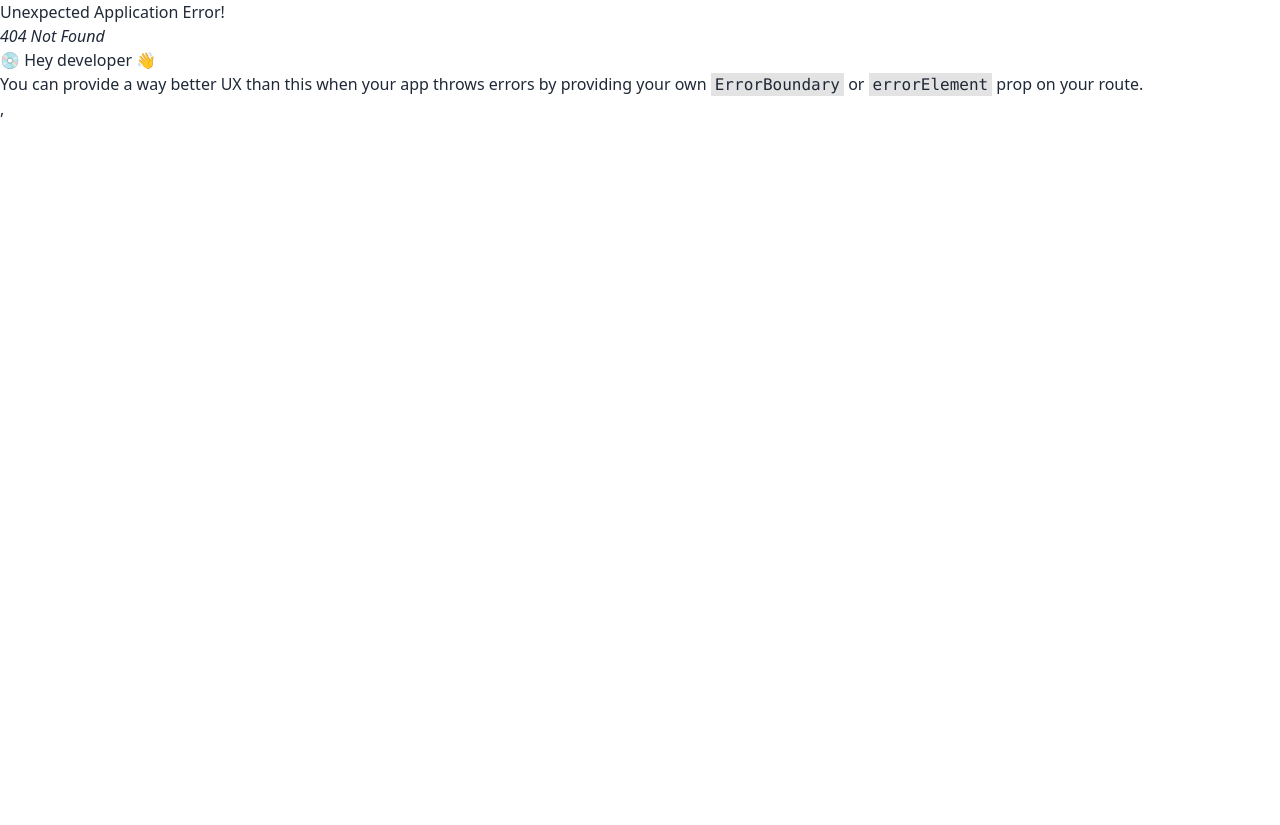
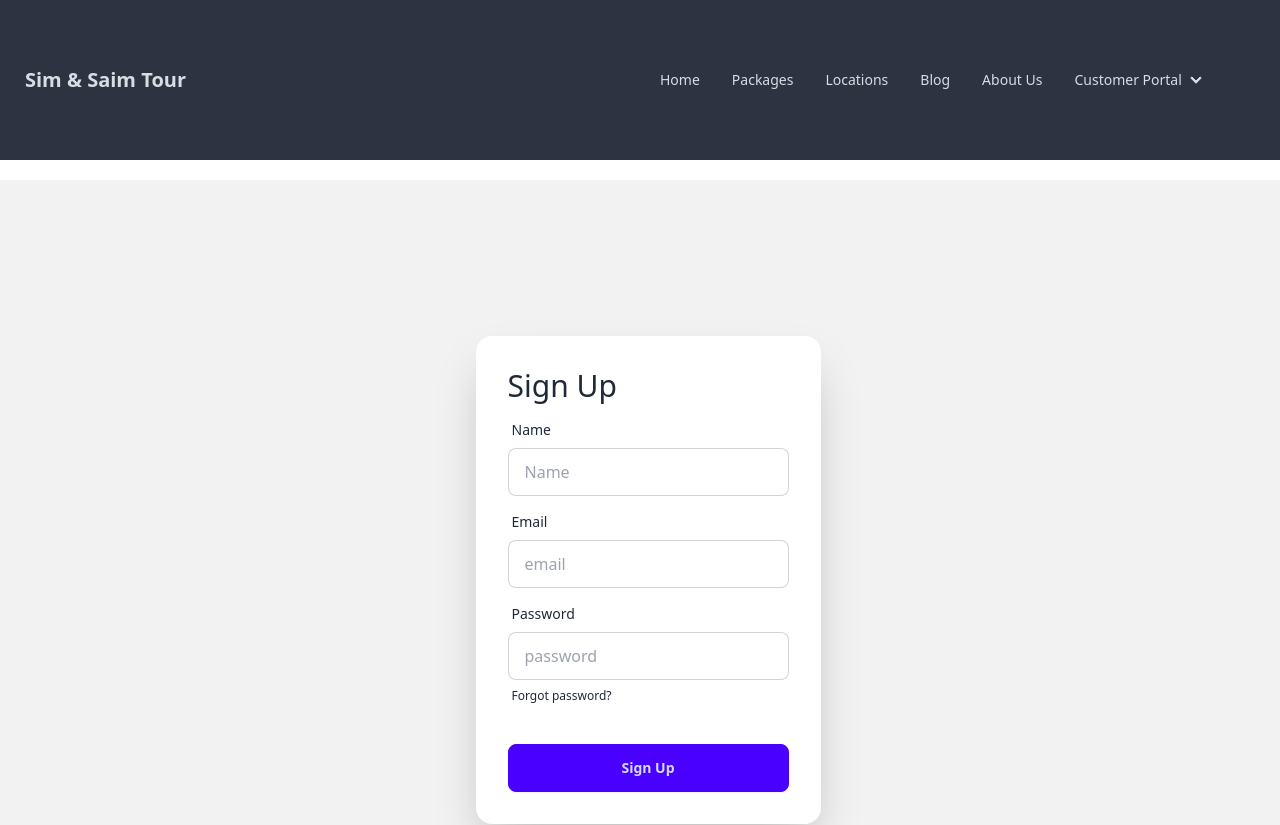
Before and after one commit to AlamNurul95/tourism-website-client, a React (Vite) app: page /signup in a window 1280 px wide. Before the commit this address had no page. Shown: the top 825 px of the page. Before the commit the page ends 800 px from the top, so only its background shows below. Built offline with nearby package versions, Linux system fonts and the light colour scheme.

Commit message:
18March-1st

```diff
--- a/package.json
+++ b/package.json
@@ -11,6 +11,7 @@
   },
   "dependencies": {
     "bootstrap": "^5.3.3",
+    "firebase": "^10.9.0",
     "react": "^18.2.0",
     "react-bootstrap": "^2.10.1",
     "react-dom": "^18.2.0",
--- /dev/null
+++ b/src/pages/SignUp/SignUp.jsx
@@ -0,0 +1,57 @@
+import React from 'react';
+
+const SignUp = () => {
+    const handleSignUp=event=>{
+        event.preventDefault();
+        const form=event.target;
+        const name=form.name.value;
+        const email=form.email.value;
+        const password=form.password.value;
+        console.log(name,email,password);
+    }
+    return (
+        <div>
+             <div className="hero min-h-screen bg-base-200">
+        <div className="hero-content flex-col lg:flex-row">
+          <div className="text-center lg:text-left w-1/2">
+              {/* <img src={login} alt="" /> */}
+          </div>
+          <div className="card shrink-0 w-full max-w-sm shadow-2xl bg-base-100">
+
+            <form className="card-body" onSubmit={handleSignUp}>
+              <h1 className='text-3xl text-center lg:text-left w-1/2'>Sign Up</h1>
+              <div className="form-control">
+                <label className="label">
+                  <span className="label-text">Name</span>
+                </label>
+                <input type="name" placeholder="Name" name='name' className="input input-bordered" required />
+              </div>
+              <div className="form-control">
+                <label className="label">
+                  <span className="label-text">Email</span>
+                </label>
+                <input type="email" placeholder="email" name='email' className="input input-bordered" required />
+              </div>
+              <div className="form-control">
+                <label className="label">
+                  <span className="label-text">Password</span>
+                </label>
+                <input type="password" placeholder="password" name='password' className="input input-bordered" required />
+                <label className="label">
+                  <a href="#" className="label-text-alt link link-hover">Forgot password?</a>
+                </label>
+              </div>
+              <div className="form-control mt-6">
+                <input className="btn btn-primary" type="submit" value="Sign Up" />
+              </div>
+            </form>
+            {/* <p className='my-4 text-center'>Already Have an Account <Link className='text-orange-600 font-bold' to='/login'>Login</Link> </p> */}
+          </div>
+        </div>
+      </div>
+
+        </div>
+    );
+};
+
+export default SignUp;
--- a/src/routes/Routes/Routes.jsx
+++ b/src/routes/Routes/Routes.jsx
@@ -2,6 +2,7 @@ import { createBrowserRouter } from "react-router-dom";
 import Main from "../../layout/Main";
 import Home from "../../pages/home/Home/Home";
 import BookNow from "../../pages/BookNow/BookNow";
+import SignUp from "../../pages/SignUp/SignUp";
 
 const router = createBrowserRouter([
     {
@@ -11,6 +12,10 @@ const router = createBrowserRouter([
         {
             path:'/',
             element:<Home></Home>
+        },
+        {
+            path:'/signup',
+            element:<SignUp></SignUp>
         },
         {
             path:'/book/:id',
```
Also changed, not shown: 1 other file (tests, documents, lock files or other folders).
